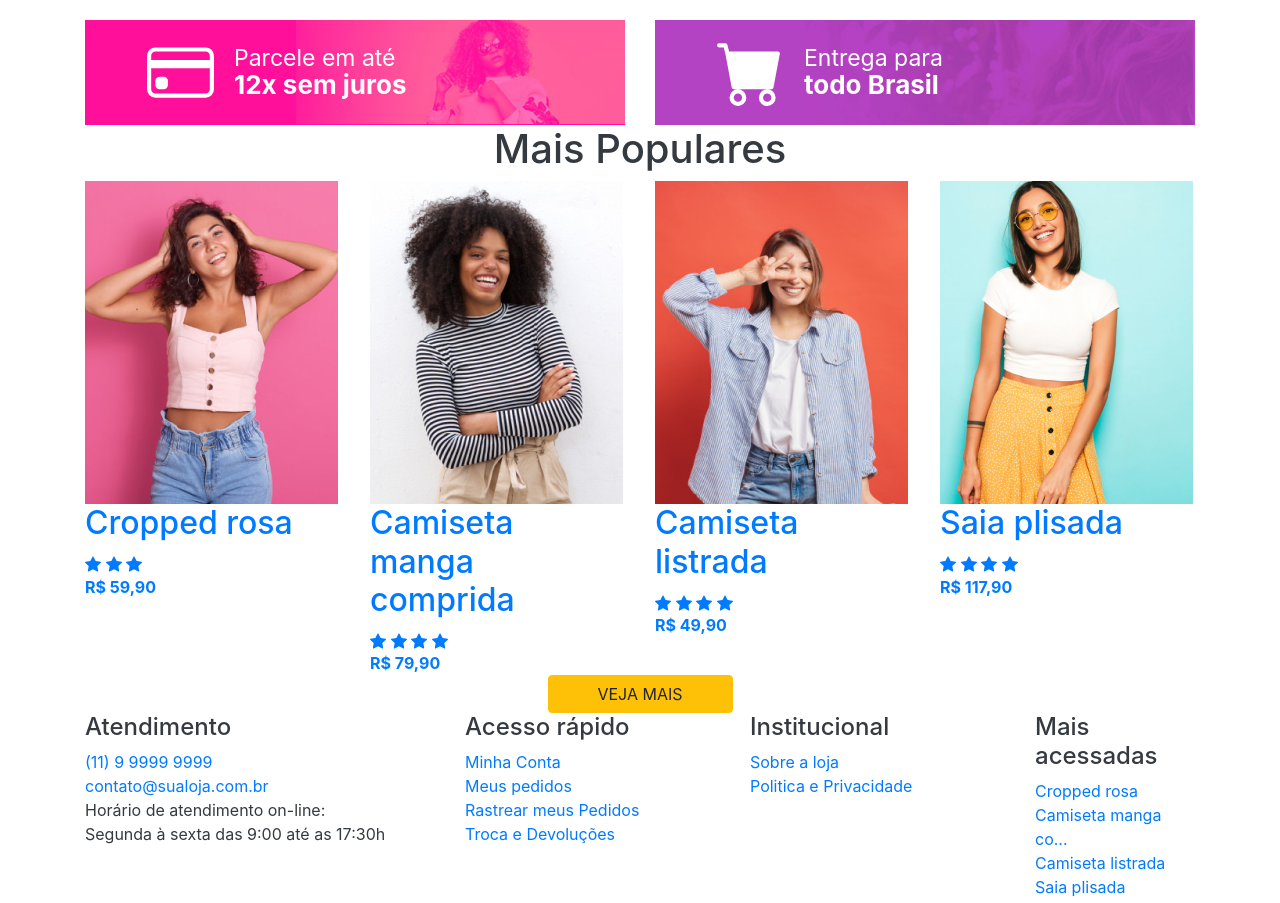
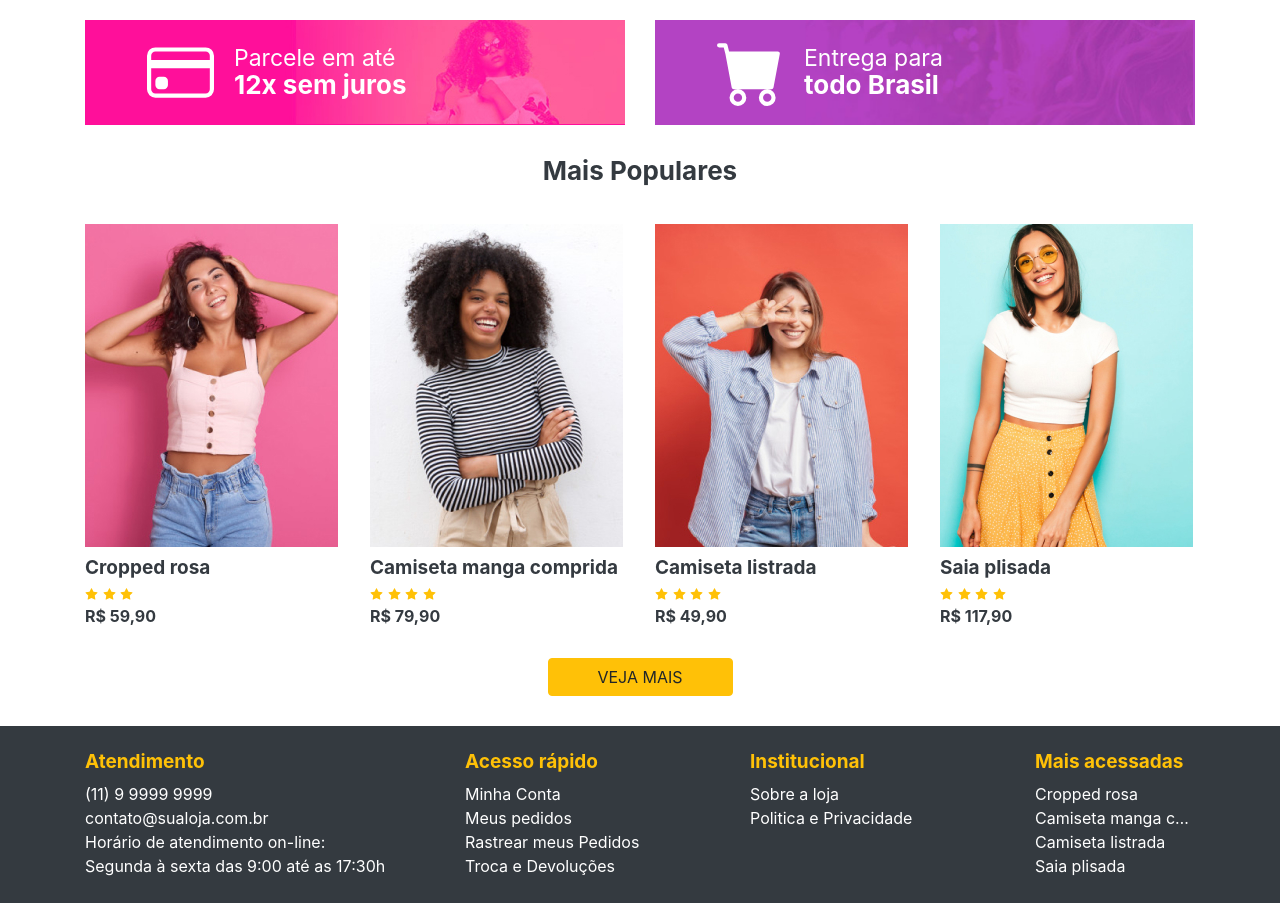
Before and after one commit to LucasSepri/Curso-youtube, a plain HTML site: page index.html in a window 1280 px wide. Shown: the part 360-1263 px from the top of the page. Drawn offline with Linux system fonts and the light colour scheme.

Commit message:
primeira parte do site concluida sem responsivel

```diff
--- a/assets/scss/config.scss
+++ b/assets/scss/config.scss
@@ -5,3 +5,11 @@ body {
 a {
     text-decoration: none !important;
 }
+
+h1{
+    font-size: 26px;
+}
+
+h1,h2,h3,h4,h5{
+    font-weight: bold;
+}
--- /dev/null
+++ b/assets/scss/footer.scss
@@ -0,0 +1,24 @@
+footer{
+    background: $cor-secundaria;
+    padding: 25px 0;
+    color: $branco;
+    a{
+        color: $branco;
+        &:hover{
+            color: $amarelo;
+        }
+    }
+
+    h4{
+        color: $cor-primaria;
+        font-size: 19px;
+    }
+    ul{
+        li.ellipsis{
+            width: 100%;
+            overflow: hidden;
+            text-overflow: ellipsis;
+            white-space: nowrap;
+        }
+    }
+}
--- a/assets/scss/produtos.scss
+++ b/assets/scss/produtos.scss
@@ -0,0 +1,28 @@
+.produtos{
+    margin: 30px 0;
+    .produtos-container{
+        margin: 30px 0;
+        color: $cinza;
+            &:hover {
+                color: initial;
+            }
+
+        .produtos-itens{
+            h2{
+                font-size: 19px;
+                margin: 10px 0 0;
+            }
+            .produtos-stars{
+                svg{
+                    fill: $amarelo;
+                    width: 13px;
+                    height: 12px;
+                }
+            }
+
+            .produtos-precos{
+                font-size: 16px;
+            }
+        }
+    }
+}
--- a/assets/scss/style.scss
+++ b/assets/scss/style.scss
@@ -9,6 +9,7 @@
 @import "./nav-produtos.scss";
 @import "./banner-promocionais-statico.scss";
 @import "./produtos.scss";
+@import "footer.scss";
 
 //Framewor
 @import './bootstrap.scss';
--- a/index.html
+++ b/index.html
@@ -374,9 +374,9 @@
 
     </main>
 
-    <footer class="container container-fluid">
+    <footer class="container-fluid">
         <!-- container -->
-        <section clss="container">
+        <section class="container">
             <!-- menus -->
             <section class="row">
 
@@ -470,8 +470,8 @@
                             <a href="#">Cropped rosa</a>
                         </li>
 
-                        <li class="nav-item">
-                            <a href="#">Camiseta manga co...</a>
+                        <li class="nav-item ellipsis">
+                            <a href="#">Camiseta manga comprida</a>
                         </li>
 
                         <li class="nav-item">
```
Also changed, not shown: assets/css/style.css, 1 other file.
